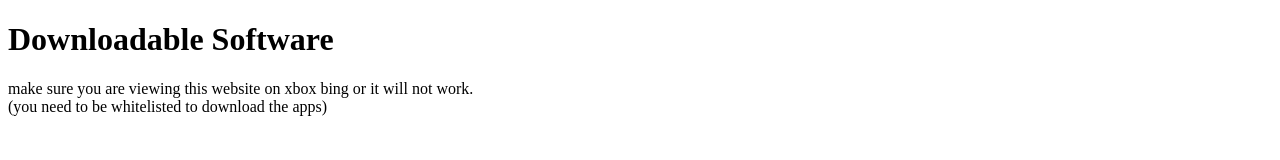
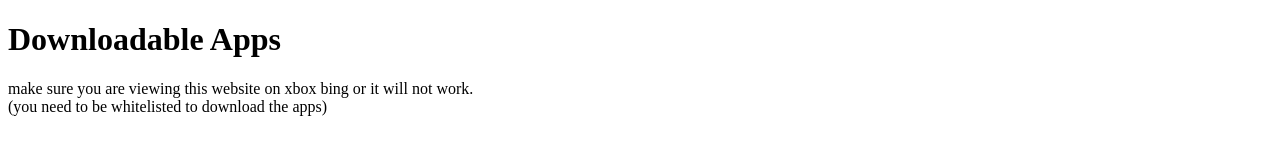
Before and after one commit to tommywats1/xboxemudownload, a plain HTML site: page index.html in a window 1280 px wide. Shown: the top 160 px of the page. Drawn offline with Linux system fonts and the light colour scheme.

Commit message:
Update index.html

```diff
--- a/index.html
+++ b/index.html
@@ -2,7 +2,7 @@
 <html>
  <body>
  <title>download emulators on your xbox!</title>
- <h1>Downloadable Software</h1>
+ <h1>Downloadable Apps</h1>
  <p>make sure you are viewing this website on xbox bing or it will not work.<br>
  (you need to be whitelisted to download the apps)</p><br>
  <p>sometimes these apps will <em>not</em> be available due to microsoft removing them but you <strong>cannot</strong> get banned for owning these apps.
```
